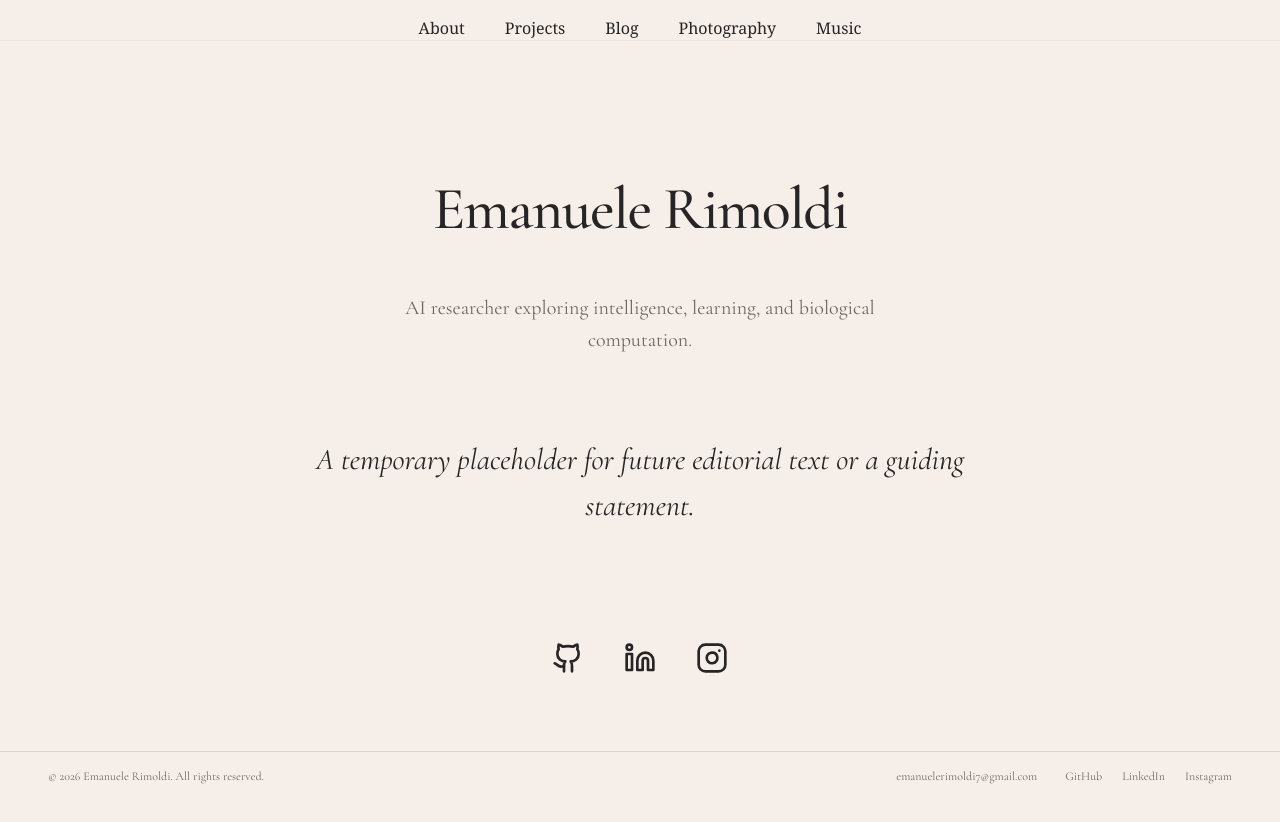
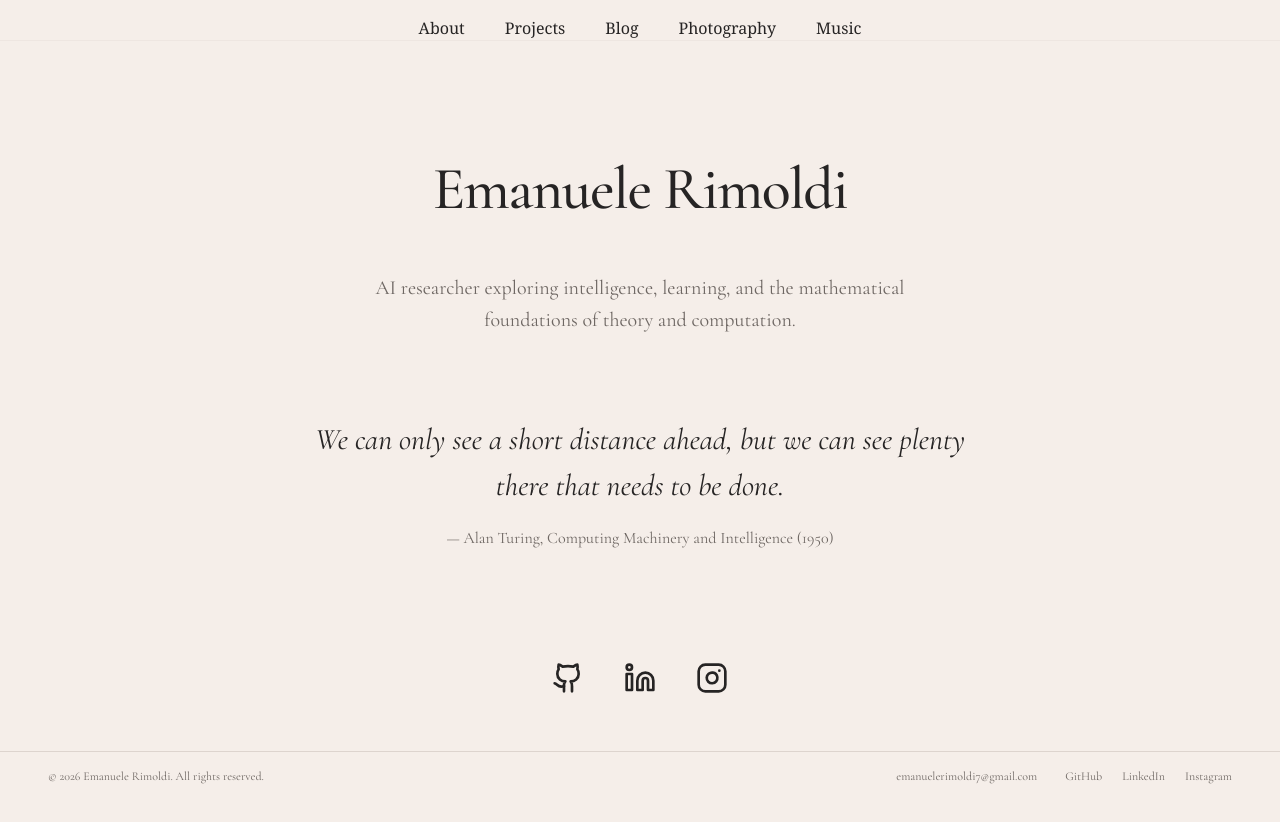
Before and after one commit to EmaRimoldi/EmaRimoldi.github.io, a Next.js app: page / in a window 1280 px wide. Shown: the top 822 px of the page. Built offline with nearby package versions, Linux system fonts and the light colour scheme.

Commit message:
Copy and projects copy updates; Turing quote; About id.png; ALETHEIA title
Made-with: Cursor

```diff
--- a/app/music/page.tsx
+++ b/app/music/page.tsx
@@ -9,8 +9,7 @@ export default function MusicPage() {
       <ContentContainer maxWidth="content" className="py-16 md:py-24">
         <p className="text-base md:text-lg text-[#262424] leading-relaxed mb-12 max-w-2xl font-serif">
           A curated collection of albums and artists that resonate with my
-          creative practice and intellectual interests. Artwork is loaded from
-          Spotify via the public oEmbed API at build time (no account required).
+          creative practice and intellectual interests.
         </p>
 
         <div className="grid grid-cols-2 md:grid-cols-3 lg:grid-cols-4 gap-6 md:gap-8">
--- a/components/home-hero.tsx
+++ b/components/home-hero.tsx
@@ -22,22 +22,32 @@ export function HomeHero() {
           className="home-soft-reveal text-lg md:text-xl text-[#6E6763] max-w-xl mx-auto leading-relaxed"
           style={delay(1)}
         >
-          AI researcher exploring intelligence, learning, and biological computation.
+          AI researcher exploring intelligence, learning, and the mathematical
+          foundations of theory and computation.
         </p>
 
-        <blockquote className="max-w-2xl mx-auto py-6 md:py-8">
+        <blockquote className="max-w-2xl mx-auto py-6 md:py-8 space-y-4">
           <p
             className="home-soft-reveal italic text-xl md:text-2xl lg:text-3xl text-[#262424] leading-[1.55]"
             style={delay(2)}
           >
-            A temporary placeholder for future editorial text or a guiding statement.
+            We can only see a short distance ahead, but we can see plenty there
+            that needs to be done.
           </p>
+          <footer
+            className="home-soft-reveal text-sm md:text-base not-italic text-[#6E6763]"
+            style={delay(3)}
+          >
+            — Alan Turing,{" "}
+            <cite className="not-italic">Computing Machinery and Intelligence</cite>{" "}
+            (1950)
+          </footer>
         </blockquote>
       </div>
 
       <div
         className="home-soft-reveal mt-16 md:mt-20 mb-16 md:mb-20"
-        style={delay(3)}
+        style={delay(4)}
       >
         <SocialLinks />
       </div>
--- a/components/profile-image.tsx
+++ b/components/profile-image.tsx
@@ -10,7 +10,7 @@ export function ProfileImage() {
     <div className="flex justify-center mb-8">
       {!imageError ? (
         <img
-          src="/images/about/profile.jpg"
+          src="/images/about/id.png"
           alt="Emanuele Rimoldi portrait"
           className={`w-48 h-48 md:w-56 md:h-56 object-cover rounded-lg shadow-sm transition-opacity duration-300 ${
             imageLoaded ? "opacity-100" : "opacity-0"
--- a/content/projects-items.ts
+++ b/content/projects-items.ts
@@ -15,9 +15,9 @@ export interface ResearchItem {
 export const projectsItems: ResearchItem[] = [
   {
     id: "claude-scholar-extended",
-    title: "ALETHEIA (Claude Scholar extended)",
+    title: "ALETHEIA",
     descriptor:
-      "Semi-automated research assistant: literature, novelty gates, experiments, SLURM, analysis, and manuscript workflow for Claude Code.",
+      "Semi-automated research assistant: from a first research idea to experiments, analysis, and a submission-ready paper—with literature, novelty gates, and human checkpoints along the way.",
     summary:
       "Extends the Claude Scholar ecosystem into a checkpointed v3 pipeline—from research landscape and experiment design through cluster execution, strict analysis, and /verify-paper—with Obsidian/Zotero integration and human-in-the-loop decisions. Installable as a plugin bundle for ~/.claude; state lives in pipeline-state.json and project dirs under projects/<slug>/.",
     year: 2026,
--- a/content/spotify-cover-urls.json
+++ b/content/spotify-cover-urls.json
@@ -1,11 +1,11 @@
 {
-  "3dtjKtkS6DnwT82RlyzXk8": "https://image-cdn-ak.spotifycdn.com/image/ab67616d00001e029f39f52a66eddc5c3b56e1e2",
-  "6YabPKtZAjxwyWbuO9p4ZD": "https://image-cdn-ak.spotifycdn.com/image/ab67616d00001e020cb0884829c5503b2e242541",
+  "3dtjKtkS6DnwT82RlyzXk8": "https://image-cdn-fa.spotifycdn.com/image/ab67616d00001e029f39f52a66eddc5c3b56e1e2",
+  "6YabPKtZAjxwyWbuO9p4ZD": "https://image-cdn-fa.spotifycdn.com/image/ab67616d00001e020cb0884829c5503b2e242541",
   "5Das42Qx4AoU9iT4M7PW3U": "https://image-cdn-fa.spotifycdn.com/image/ab67616d00001e02b66c23534dd78ff7d3da83b8",
   "4LH4d3cOWNNsVw41Gqt2kv": "https://image-cdn-fa.spotifycdn.com/image/ab67616d00001e02db216ca805faf5fe35df4ee6",
-  "2UJcKiJxNryhL050F5Z1Fk": "https://image-cdn-fa.spotifycdn.com/image/ab67616d00001e02fbc71c99f9c1296c56dd51b6",
+  "2UJcKiJxNryhL050F5Z1Fk": "https://image-cdn-ak.spotifycdn.com/image/ab67616d00001e02fbc71c99f9c1296c56dd51b6",
   "0fLhefnjlIV3pGNF9Wo8CD": "https://image-cdn-ak.spotifycdn.com/image/ab67616d00001e02a9249ebb15ca7a5b75f16a90",
   "6cuNyrSmRjBeekioLdLkvI": "https://image-cdn-fa.spotifycdn.com/image/ab67616d00001e0291d080c66f2425c23c6eadf8",
   "7njGz7ZeDXL6cH3VnflcQ2": "https://image-cdn-fa.spotifycdn.com/image/ab67616d00001e02bf373fb956297a3c0aa3a9a0",
-  "5mwOo1zikswhmfHvtqVSXg": "https://image-cdn-ak.spotifycdn.com/image/ab67616d00001e02e369195caf5d169bf5e9eafc"
+  "5mwOo1zikswhmfHvtqVSXg": "https://image-cdn-fa.spotifycdn.com/image/ab67616d00001e02e369195caf5d169bf5e9eafc"
 }
--- a/lib/constants.ts
+++ b/lib/constants.ts
@@ -2,7 +2,8 @@ import { socialLinksConfig } from "./site-config";
 
 export const siteConfig = {
   name: "Emanuele Rimoldi",
-  description: "AI researcher exploring intelligence, learning, and biological computation.",
+  description:
+    "AI researcher exploring intelligence, learning, and the mathematical foundations of theory and computation.",
   author: "Emanuele Rimoldi",
   url: "https://emarimoldi.github.io",
   og: {
```
Also changed, not shown: 1 other file (tests, documents, lock files or other folders).
